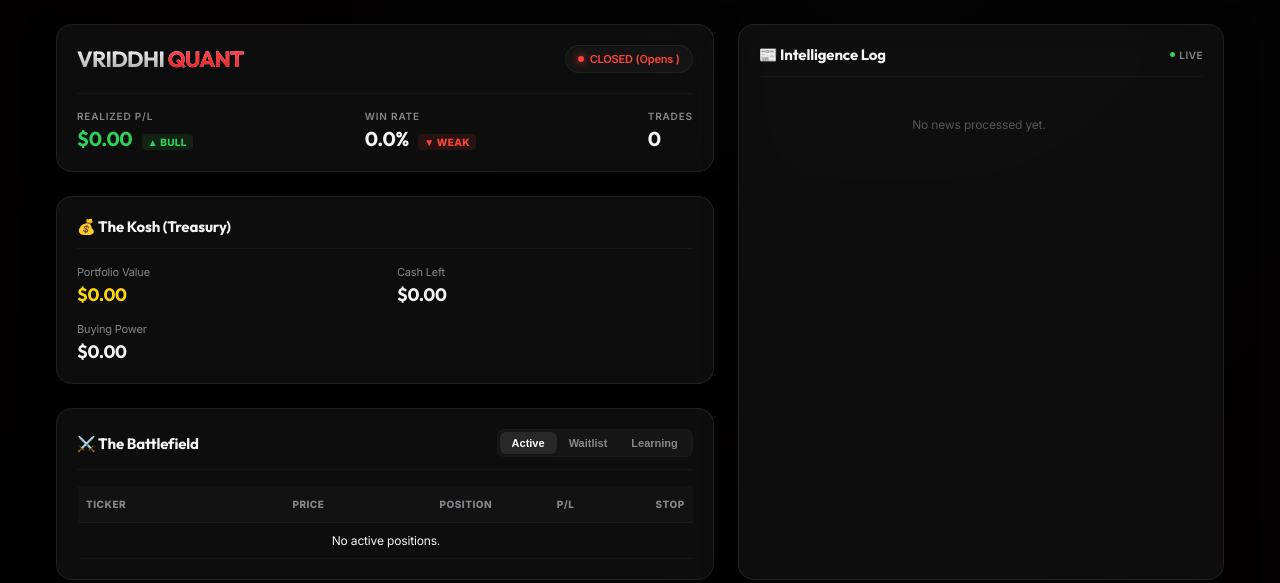
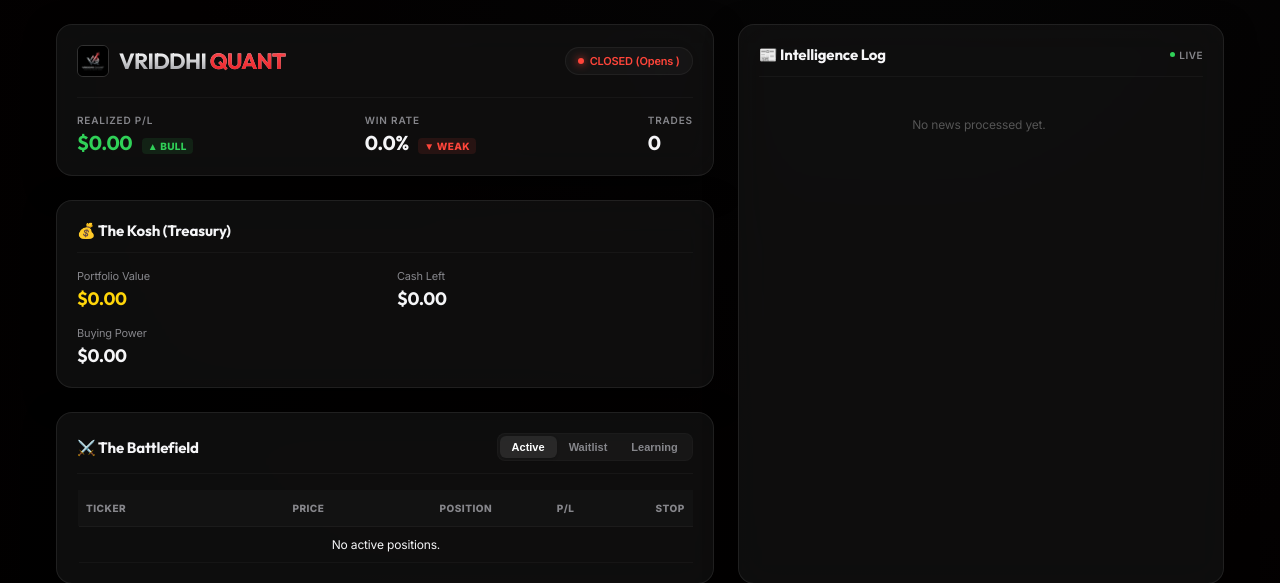
Before and after one commit to sumitagarwal2007-alt/Vriddhi, a Flask app: page / in a window 1280 px wide. Shown: the top 583 px of the page. Run offline with Flask 3, Linux system fonts and the light colour scheme; data that the repository does not hold is empty.

Commit message:
design: Create and integrate premium project logo in dashboard header

```diff
--- a/templates/index.html
+++ b/templates/index.html
@@ -18,7 +18,10 @@
             <!-- Header -->
             <header class="glass-panel">
                 <div class="header-top">
-                    <h1 class="gradient-text">VRIDDHI <span>QUANT</span></h1>
+                    <div style="display: flex; align-items: center; gap: 10px;">
+                        <img src="/static/logo.png" alt="Vriddhi Quant Logo" style="height: 32px; width: 32px; border-radius: 6px; border: 1px solid rgba(255,255,255,0.15);">
+                        <h1 class="gradient-text" style="margin: 0; line-height: 1;">VRIDDHI <span>QUANT</span></h1>
+                    </div>
                     <div class="status-badge" id="market-status">
                         <span class="dot"></span> <span id="market-text">Loading...</span>
                     </div>
```
Also changed, not shown: static/logo.png (added).
